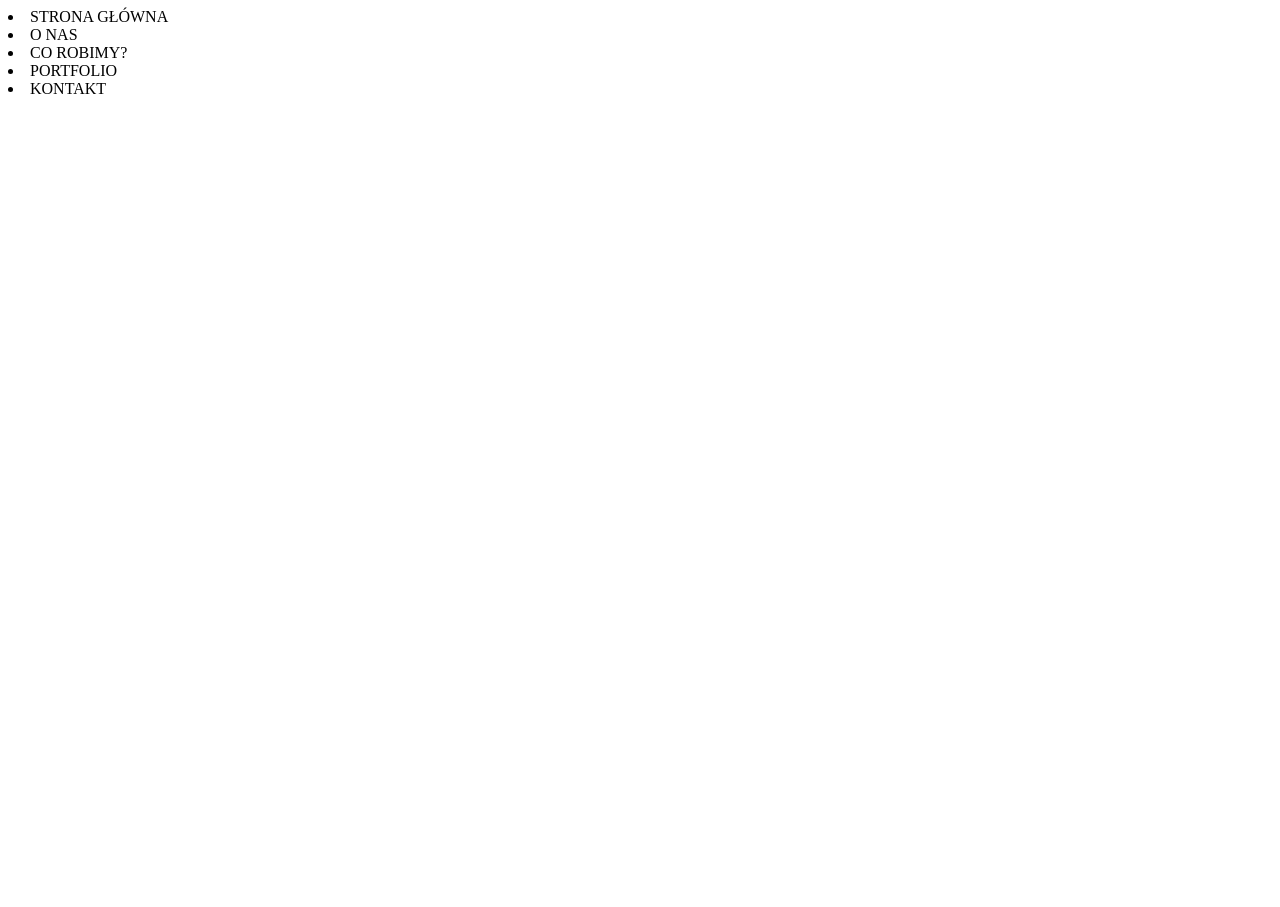
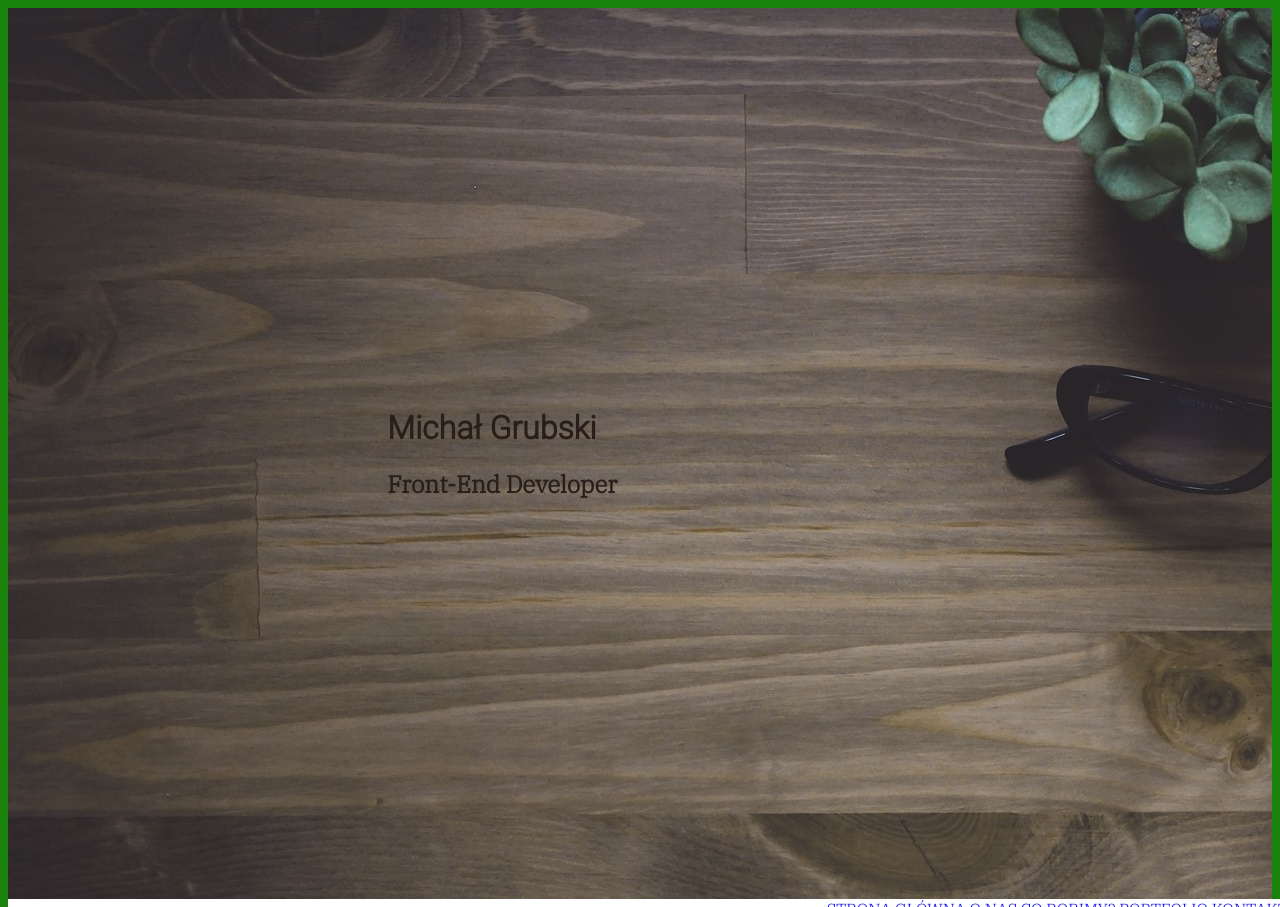
Before and after one commit to mikemike00/portfolio, a plain HTML site: page index.html in a window 1280 px wide. Before the commit the page ends 800 px from the top, so only its background shows below. Drawn offline with Linux system fonts and the light colour scheme.

Commit message:
portfolio

```diff
--- a/css/style.css
+++ b/css/style.css
@@ -1 +1,37 @@
-background-
+body {
+    background: #19820B;
+    font-family: 'IBM Plex Serif', serif;
+    color: #291f1a;
+    font-weight: 300;
+
+}
+
+#main-nav {
+
+    display: inline-block;
+    position: fixed;
+    background: #ffffff;
+    color: #1ac056;
+    font-weight: 300;
+    text-decoration: none;
+    text-align: right;
+    width: 100%;
+}
+a:visited, a:link, a:hover
+{
+/*    color:none;*/
+}
+
+
+.main-header-content{
+    position: cover;
+    position: center;
+    background-image:url("../img/header-background.jpg");
+    width: auto;
+    height: auto;
+    padding: 30%;
+}
+h1{
+    font-family: 'Roboto', sans-serif;
+
+}
--- a/index.html
+++ b/index.html
@@ -1,28 +1,41 @@
 <!DOCTYPE html>
 <html lang="en">
+
 <head>
     <meta charset="UTF-8">
     <title>Document</title>
     <link rel="stylesheet" href="./css/style.css">
+<link href="https://fonts.googleapis.com/css?family=IBM+Plex+Serif:300|Roboto:300&display=swap" rel="stylesheet">
+    <link rel="stylesheet" href="">
+
 </head>
+
 <body>
-   <div class="mainContainer">
-      <div class="mainHeader"></div>
-      <li>STRONA GŁÓWNA</li>
-      <li>O NAS</li>
-      <li>CO ROBIMY?</li>
-      <li>PORTFOLIO</li>
-      <li>KONTAKT</li>
+    <div class="mainContainer" id=”main-header”>
+        <div class="main-header-content">
+            <h1>Michał <span>Grubski</span></h1>
+            <h2>Front-End Developer</h2>
+        </div>
+        <div class="mainNavBar" id="main-nav">
+            <a style="text-decoration:none" href="#mainPage">STRONA GŁÓWNA</a>
+            <a style="text-decoration:none" href="#about">O NAS</a>
+            <a style="text-decoration:none" href="#whatWeDo">CO ROBIMY?</a>
+            <a style="text-decoration:none" href="#portfolio">PORTFOLIO</a>
+            <a style="text-decoration:none" href="#contact">KONTAKT</a>
+        </div>
 
 
 
 
 
 
-   </div>
 
 
 
+
+    </div>
+
     <script href="./js/main.js"></script>
 </body>
+
 </html>
```
